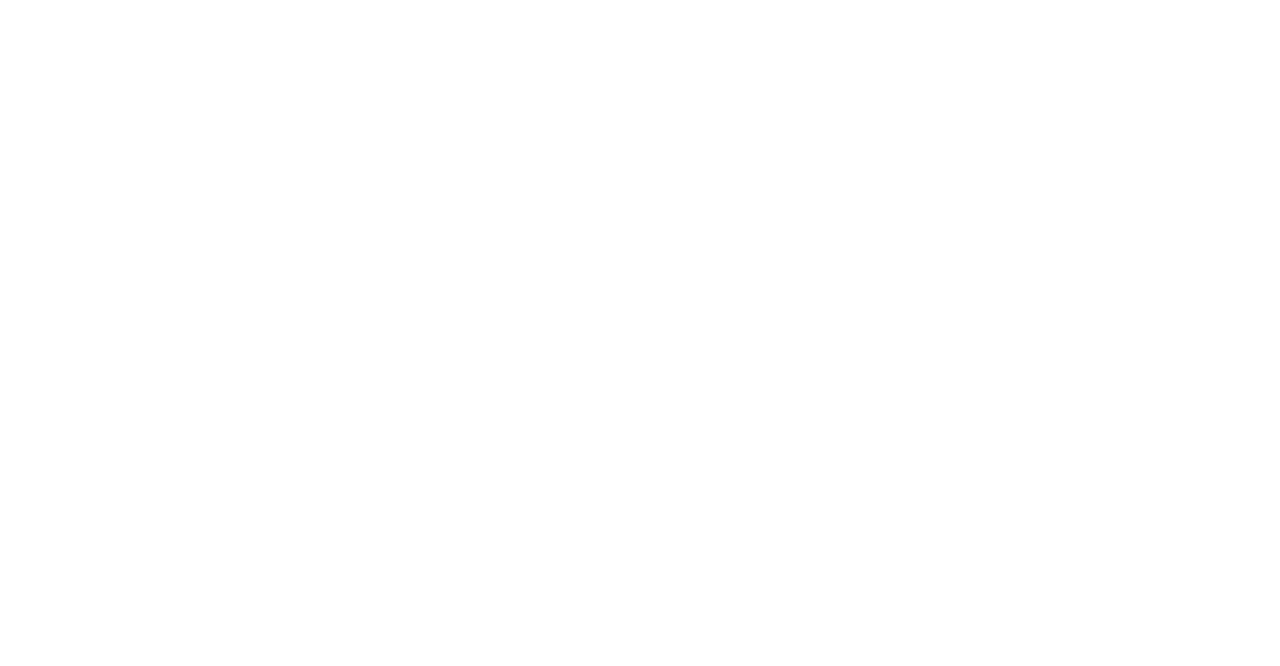
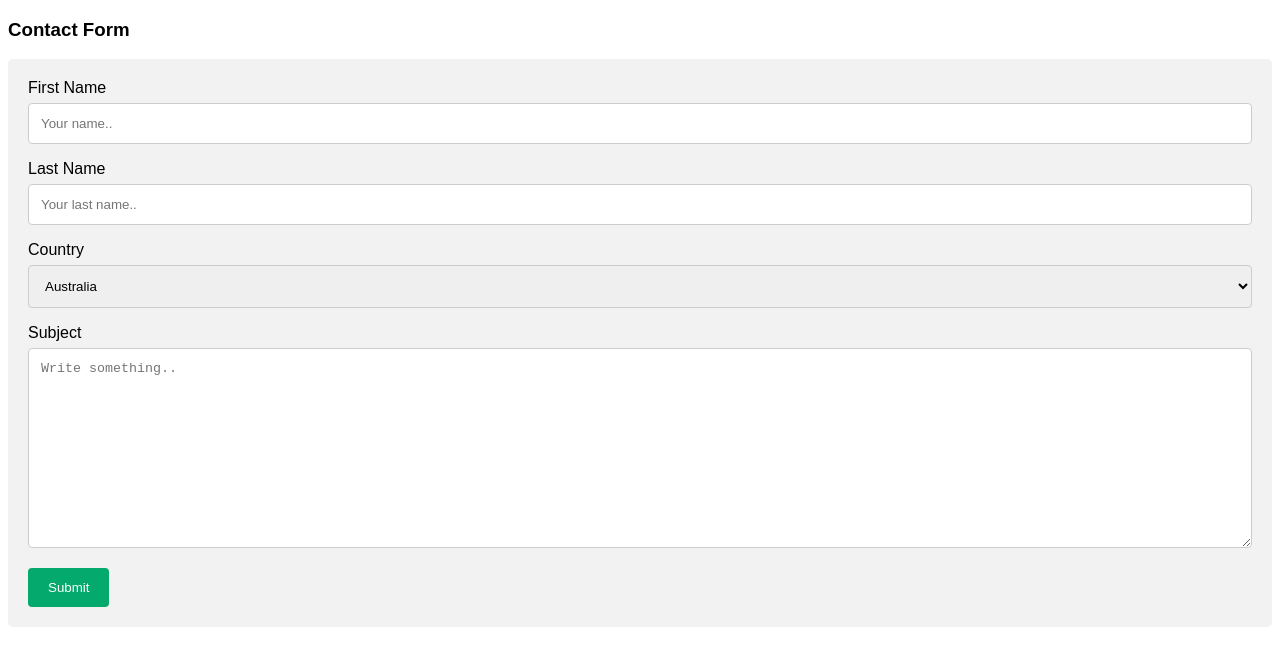
Before and after one commit to The-Arjun-Thakor/Halloween, a plain HTML site: page pages/contact.html in a window 1280 px wide. Drawn offline with Linux system fonts and the light colour scheme.

Commit message:
Contact Page added

```diff
--- a/pages/contact.html
+++ b/pages/contact.html
@@ -1,12 +1,86 @@
 <!DOCTYPE html>
-<html lang="en">
-<head>
-    <meta charset="UTF-8">
-    <meta http-equiv="X-UA-Compatible" content="IE=edge">
-    <meta name="viewport" content="width=device-width, initial-scale=1.0">
-    <title>Document</title>
-</head>
-<body>
+<html>
+  <head>
+    <meta name="viewport" content="width=device-width, initial-scale=1" />
+    <style>
+      body {
+        font-family: Arial, Helvetica, sans-serif;
+      }
+      * {
+        box-sizing: border-box;
+      }
 
-</body>
+      input[type="text"],
+      select,
+      textarea {
+        width: 100%;
+        padding: 12px;
+        border: 1px solid #ccc;
+        border-radius: 4px;
+        box-sizing: border-box;
+        margin-top: 6px;
+        margin-bottom: 16px;
+        resize: vertical;
+      }
+
+      input[type="submit"] {
+        background-color: #04aa6d;
+        color: white;
+        padding: 12px 20px;
+        border: none;
+        border-radius: 4px;
+        cursor: pointer;
+      }
+
+      input[type="submit"]:hover {
+        background-color: #45a049;
+      }
+
+      .container {
+        border-radius: 5px;
+        background-color: #f2f2f2;
+        padding: 20px;
+      }
+    </style>
+  </head>
+  <body>
+    <h3>Contact Form</h3>
+
+    <div class="container">
+      <form action="/action_page.php">
+        <label for="fname">First Name</label>
+        <input
+          type="text"
+          id="fname"
+          name="firstname"
+          placeholder="Your name.."
+        />
+
+        <label for="lname">Last Name</label>
+        <input
+          type="text"
+          id="lname"
+          name="lastname"
+          placeholder="Your last name.."
+        />
+
+        <label for="country">Country</label>
+        <select id="country" name="country">
+          <option value="australia">Australia</option>
+          <option value="canada">Canada</option>
+          <option value="usa">USA</option>
+        </select>
+
+        <label for="subject">Subject</label>
+        <textarea
+          id="subject"
+          name="subject"
+          placeholder="Write something.."
+          style="height: 200px"
+        ></textarea>
+
+        <input type="submit" value="Submit" />
+      </form>
+    </div>
+  </body>
 </html>
```
